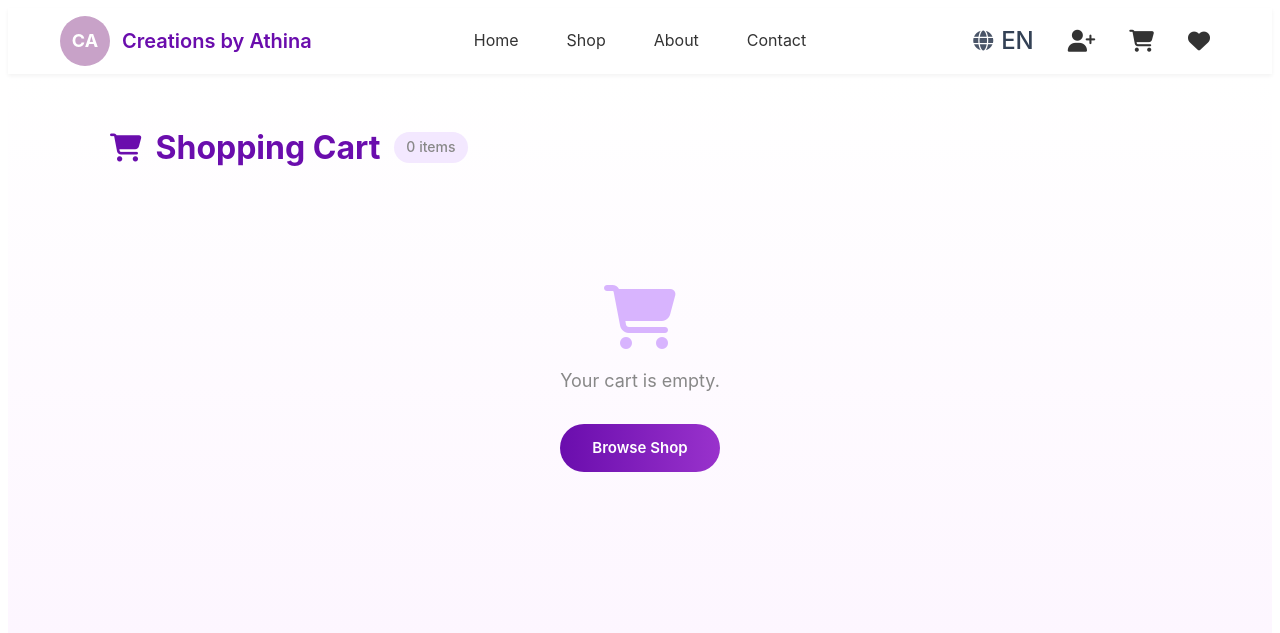
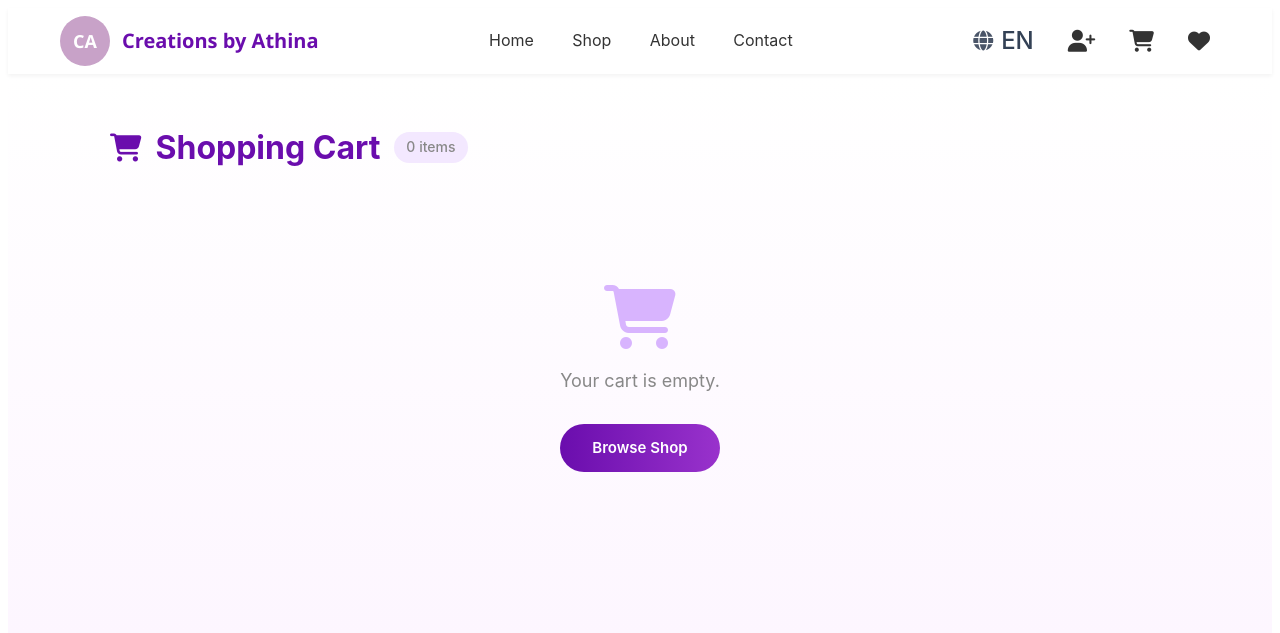
Before and after one commit to EliasSol100/CEI_328-Project, a PHP site: page /ATHINA-ESHOP/cart.php in a window 1280 px wide. Shown: the top 633 px of the page. Run offline with PHP 8.4, Linux system fonts and the light colour scheme.

Commit message:
Stabilize header logo layout

```diff
--- a/assets/styling/header.css
+++ b/assets/styling/header.css
@@ -12,7 +12,7 @@ header.header {
 
 header.header .header-content {
     display: grid;
-    grid-template-columns: 1fr auto 1fr;
+    grid-template-columns: auto minmax(0, 1fr) auto;
     align-items: center;
     min-height: 44px;
     column-gap: 24px;
@@ -26,6 +26,10 @@ header.header .logo {
     gap: 12px;
     justify-self: start;
     text-decoration: none;
+    font-family: "Segoe UI", Tahoma, Geneva, Verdana, sans-serif;
+    white-space: nowrap;
+    min-width: max-content;
+    flex-shrink: 0;
 }
 
 header.header .logo-icon {
@@ -39,6 +43,8 @@ header.header .logo-icon {
     color: var(--white);
     font-weight: bold;
     font-size: 18px;
+    font-family: "Segoe UI", Tahoma, Geneva, Verdana, sans-serif;
+    flex-shrink: 0;
 }
 
 header.header .logo-text {
@@ -46,6 +52,8 @@ header.header .logo-text {
     font-weight: 600;
     line-height: 1.1;
     color: var(--purple-dark);
+    font-family: "Segoe UI", Tahoma, Geneva, Verdana, sans-serif;
+    white-space: nowrap;
 }
 
 /* ---------------- Navigation ---------------- */
@@ -54,8 +62,9 @@ header.header .nav {
     display: flex;
     justify-content: center;
     align-items: center;
-    gap: 48px;
+    gap: clamp(24px, 3vw, 48px);
     justify-self: center;
+    min-width: 0;
 }
 
 header.header .nav-link {
@@ -64,6 +73,7 @@ header.header .nav-link {
     font-size: 16px !important;
     line-height: 1.1;
     transition: color 0.3s;
+    white-space: nowrap;
 }
 
 header.header .nav-link.active {
@@ -82,6 +92,8 @@ header.header .utility-icons {
     align-items: center;
     gap: 14px;
     justify-self: end;
+    flex-shrink: 0;
+    min-width: max-content;
 }
 
 /* ---------------- Language Selector ---------------- */
```
